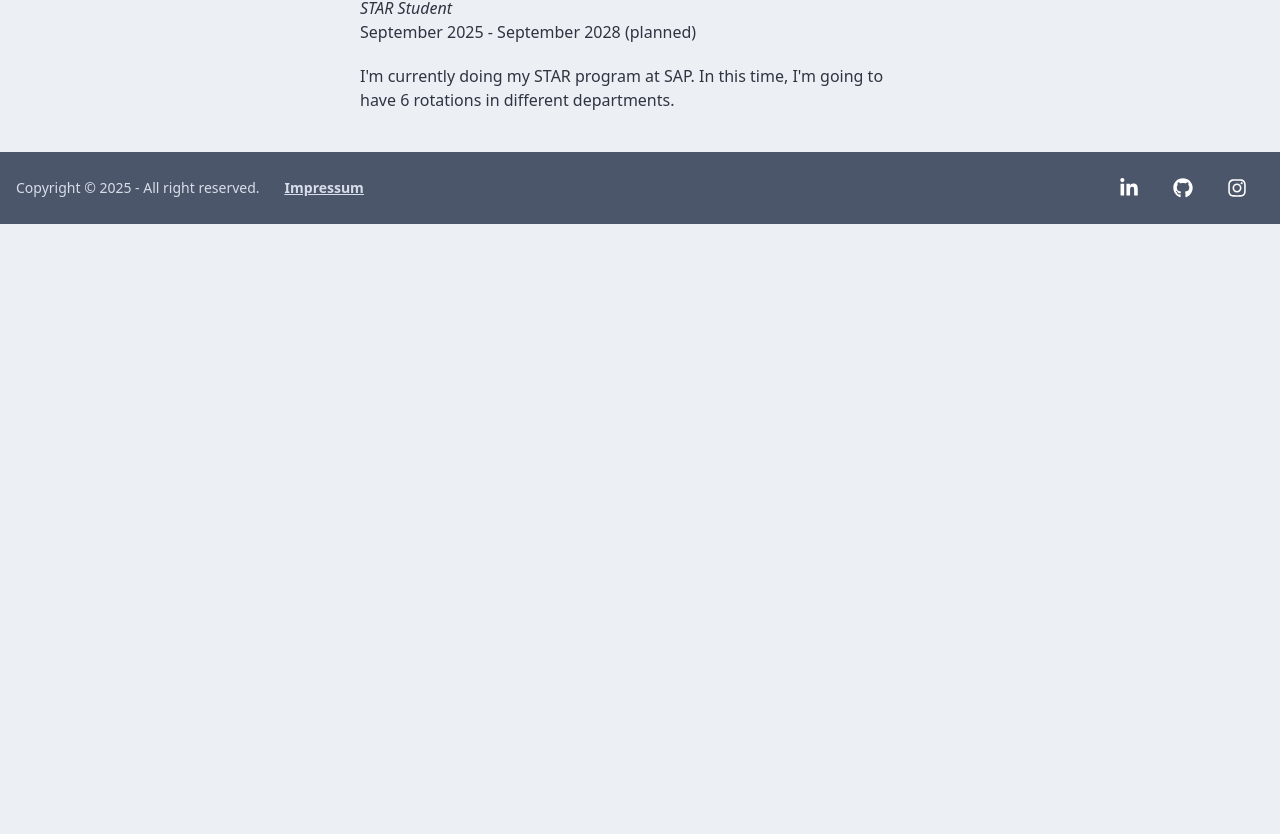
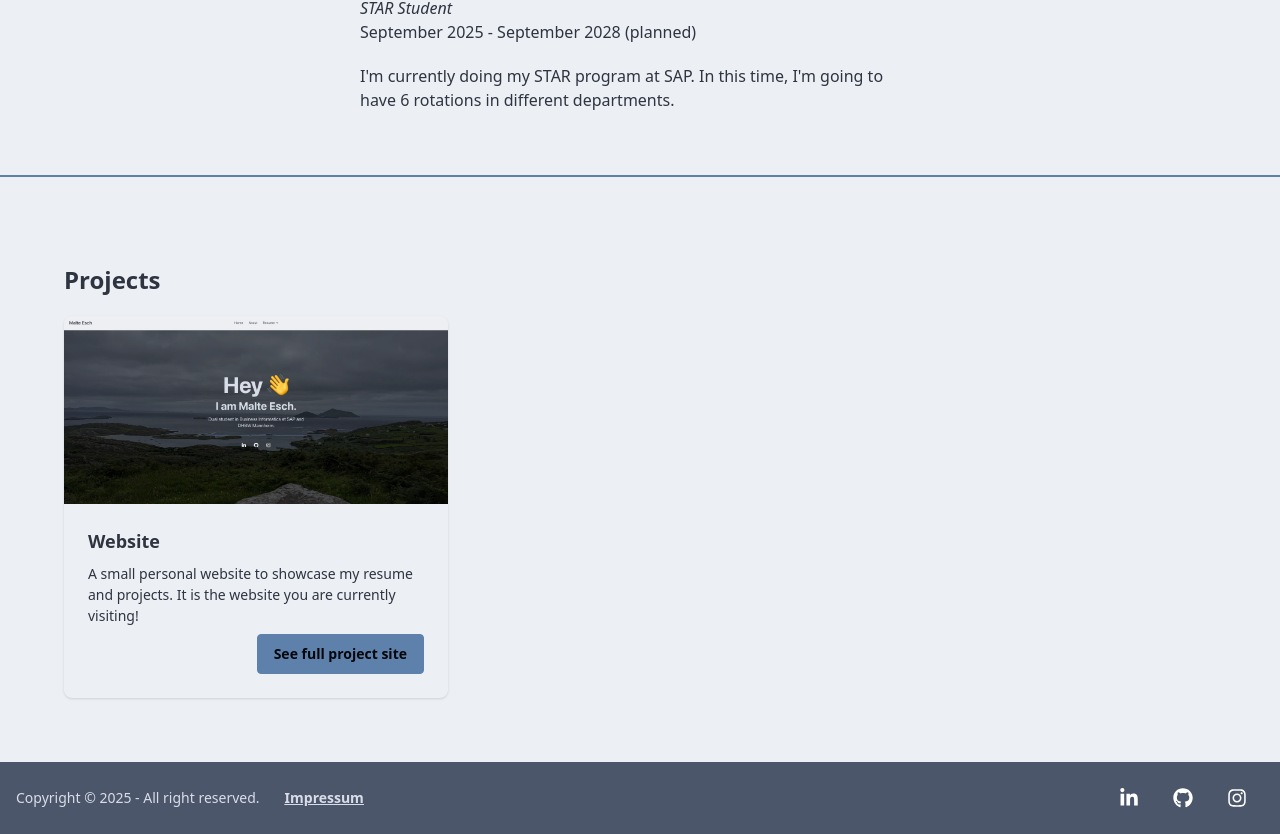
Before and after one commit to MaeschDEV/malte-esch-website, a Next.js app: page / in a window 1280 px wide. Shown: the part 1698-2532 px from the top of the page. Before the commit the page ends 1922 px from the top, so only its background shows below. Built offline with nearby package versions, Linux system fonts and the light colour scheme.

Commit message:
Added Projects Section and added a Site for the Project Website.

```diff
--- /dev/null
+++ b/app/components/projects.tsx
@@ -0,0 +1,29 @@
+import Link from "next/link";
+import React from "react";
+
+const projects = () => {
+  return (
+    <div className="p-16">
+      <h1 className="mb-5 text-2xl font-semibold text-left">Projects</h1>
+      <div className="card bg-base-100 w-96 shadow-sm">
+        <figure>
+          <img src="/website_preview.webp" alt="Website Preview" />
+        </figure>
+        <div className="card-body">
+          <h2 className="card-title">Website</h2>
+          <p>
+            A small personal website to showcase my resume and projects. It is
+            the website you are currently visiting!
+          </p>
+          <div className="card-actions justify-end">
+            <button className="btn btn-primary">
+              <Link href="/projects/website">See full project site</Link>
+            </button>
+          </div>
+        </div>
+      </div>
+    </div>
+  );
+};
+
+export default projects;
--- a/app/page.tsx
+++ b/app/page.tsx
@@ -4,6 +4,7 @@ import Education from "./components/education";
 import Footer from "./components/footer";
 import Hero from "./components/hero";
 import Navbar from "./components/navbar";
+import Projects from "./components/projects";
 import Work from "./components/work";
 
 const homepage = () => {
@@ -24,6 +25,10 @@ const homepage = () => {
       <div className="divider divider-primary"></div>
       <div id="work" className="pt-16 -mt-16">
         <Work></Work>
+      </div>
+      <div className="divider divider-primary"></div>
+      <div id="projects" className="pt-16 -mt-16">
+        <Projects></Projects>
       </div>
       <Footer></Footer>
     </div>
--- /dev/null
+++ b/app/projects/website/page.tsx
@@ -0,0 +1,18 @@
+import { Metadata } from "next";
+import BackButtonImpressum from "../../components/backButtonImpressum";
+import React from "react";
+
+const page = () => {
+  return (
+    <div>
+      <div className="navbar bg-base-100 shadow-sm fixed top-0 z-50">
+        <BackButtonImpressum></BackButtonImpressum>
+      </div>
+      <div className="p-10 pt-16">
+        <h1 className="text-4xl font-bold">Personal Website</h1>
+      </div>
+    </div>
+  );
+};
+
+export default page;
```
Also changed, not shown: package.json (+11 -7 lines), public/website_preview.webp (added), 1 other file (tests, documents, lock files or other folders).
